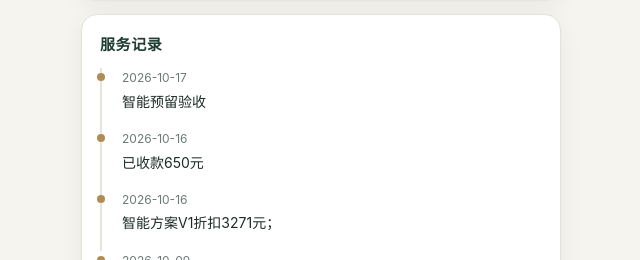
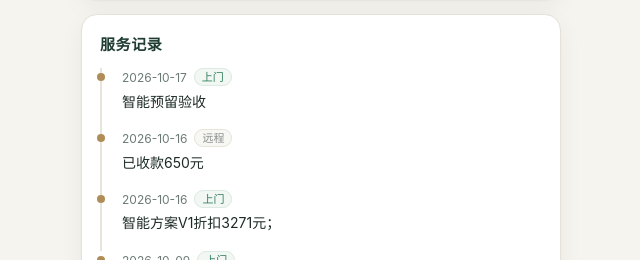
Before and after one commit to ican-yang/customer-cards, a plain HTML site: page c/IDB100916.html in a window 1280 px wide. Shown: the part 692-952 px from the top of the page, without its empty margins (319-959 px from the left). Drawn offline with Linux system fonts and the light colour scheme.

Commit message:
feat: add service method tags

```diff
--- a/c/IDB100916.html
+++ b/c/IDB100916.html
@@ -87,6 +87,10 @@
     border-radius:0 10px 10px 0;font-size:13px;color:#6b5a3e;line-height:1.6}
   .memo b{color:#8a6a34}
   .note{font-size:12px;color:var(--muted);line-height:1.6}
+
+  .way{font-size:11px;padding:1px 7px;border-radius:999px;margin-left:7px;vertical-align:1px;
+    border:1px solid #dcebe2;background:#f2f7f4;color:#2f7d5b;white-space:nowrap}
+  .way.remote{background:#f7f7f4;border-color:#e8e4da;color:#8a8f8b}
 </style></head>
 <body><div class="wrap">
 
@@ -109,7 +113,7 @@
 
   <div class="card"><h2>您的设备</h2><ul class="items"><li><span>智能开关 （1～3开）</span><span class="q">×7个</span></li><li><span>智能窗帘 （直轨单层）</span><span class="q">×2套</span></li><li><span>墙壁小智音箱 （红外版）</span><span class="q">×4套</span></li><li><span>有线网关</span><span class="q">×1个</span></li><li><span>场景定制</span><span class="q">×2个</span></li></ul></div>
 
-  <div class="card"><h2>服务记录</h2><ul class="timeline"><li><div class="t">2026-10-17</div><div class="d">智能预留验收</div></li><li><div class="t">2026-10-16</div><div class="d">已收款650元</div></li><li><div class="t">2026-10-16</div><div class="d">智能方案V1折扣3271元； </div></li><li><div class="t">2026-10-09</div><div class="d">看现场</div></li></ul></div>
+  <div class="card"><h2>服务记录</h2><ul class="timeline"><li><div class="t">2026-10-17<span class="way">上门</span></div><div class="d">智能预留验收</div></li><li><div class="t">2026-10-16<span class="way remote">远程</span></div><div class="d">已收款650元</div></li><li><div class="t">2026-10-16<span class="way">上门</span></div><div class="d">智能方案V1折扣3271元； </div></li><li><div class="t">2026-10-09<span class="way">上门</span></div><div class="d">看现场</div></li></ul></div>
 
   <div class="card"><h2>服务承诺</h2><div class="promise">
     <div>小问题远程 30 分钟内免费处理，不用上门</div>
```
